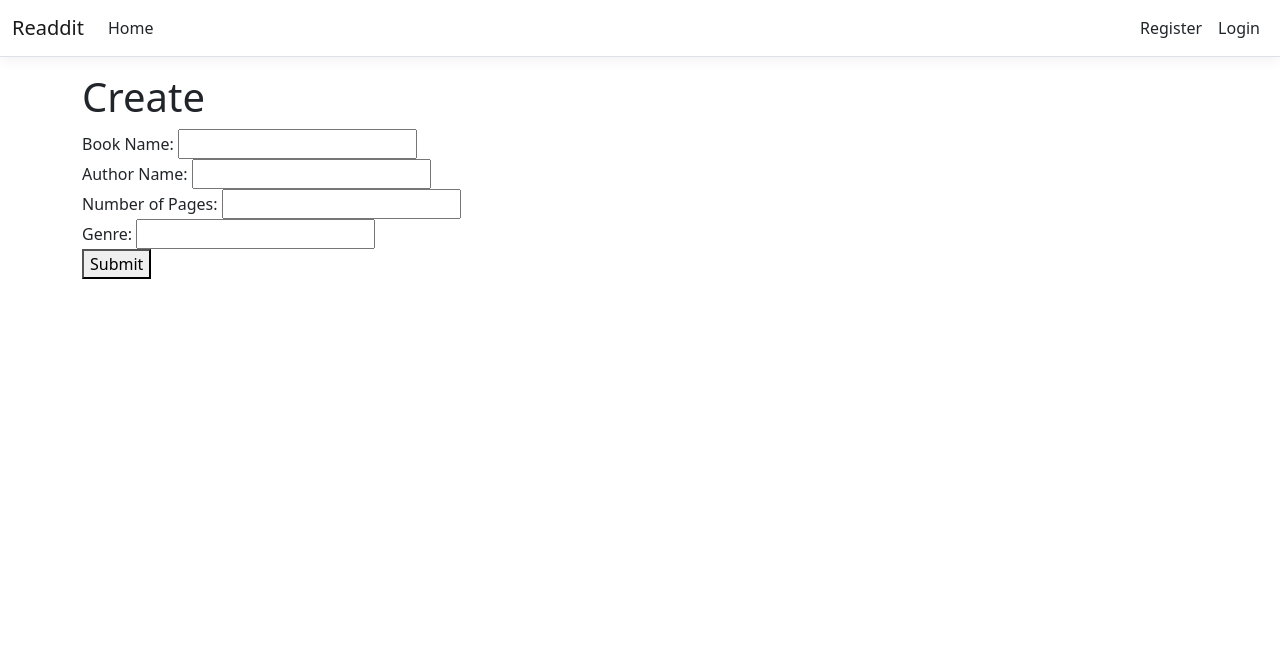
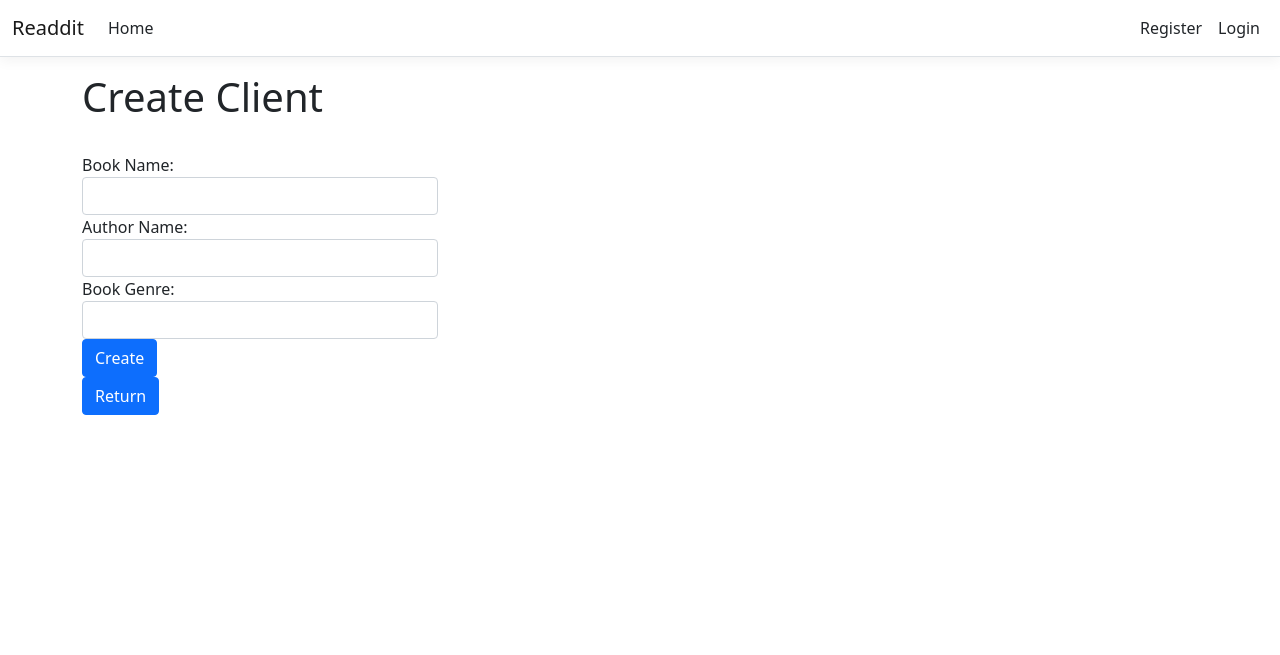
Before and after one commit to mirsaalf/Readdit, an ASP.NET Core app: page /Admin/Create in a window 1280 px wide. Shown: the top 655 px of the page. Run offline with ASP.NET Core 8, Linux system fonts and the light colour scheme; style sheets or scripts are compiled from the project's sources; some libraries are stand-ins or nearby versions.

Commit message:
Created the Create view for admin

```diff
--- a/Readdit/Views/Admin/Create.cshtml
+++ b/Readdit/Views/Admin/Create.cshtml
@@ -1,51 +1,83 @@
+@model Book
+
 @{
     ViewData["Title"] = "Create";
 }
 
-<!DOCTYPE html>
-<html>
-<head>
-    <title>@ViewData["Title"]</title>
-</head>
-<body>
-    <h1>Create</h1>
+@if (ViewData["Message"] != null)
+{
+    <div class="alert alert-success">
+        <h4>@ViewData["Message"]</h4>
+    </div>
+}
 
-    <form id="createBookForm">
-        <div>
-            <label for="bookName">Book Name:</label>
-            <input type="text" id="bookName" name="bookName">
+else
+{
+    <h1>Create Client</h1>
+    <br />
+    <div class="row">
+        <div class="col-md-4">
+            <form asp-action="Create" id="createBookForm">
+                <div asp-validation-summary="ModelOnly" class="text-danger"> </div>
+                <input type="hidden" asp-for="book_id" />
+                <div class="form-group">
+                    <label asp-for="book_name" class="control-label">Book Name:</label>
+                    <input asp-for="book_name" class="form-control">
+                    <span asp-validation-for="book_name" class="text-danger"></span>
+                </div>
+                <div class="form-group">
+                    <label asp-for="author_name" class="control-label">Author Name:</label>
+                    <input asp-for="author_name" class="form-control" />
+                    <span asp-validation-for="author_name" class="text-danger"></span>
+                </div>
+                <div class="form-group">
+                    <label asp-for="book_genre" class="control-label">Book Genre:</label>
+                    <input asp-for="book_genre" class="form-control" />
+                    <span asp-validation-for="book_genre" class="text-danger"></span>
+                </div>
+                <div class="form-group">
+                    <input type="submit" value="Create" class="btn btn-primary" />
+                </div>
+
+            </form>
         </div>
-        <div>
-            <label for="authorName">Author Name:</label>
-            <input type="text" id="authorName" name="authorName">
-        </div>
-        <div>
-            <label for="pages">Number of Pages:</label>
-            <input type="number" id="pages" name="pages">
-        </div>
-        <div>
-            <label for="genre">Genre:</label>
-            <input type="text" id="genre" name="genre">
-        </div>
-        <button type="submit">Submit</button>
-    </form>
+    </div>
+}
+<div>
+    <a class="btn btn-primary" asp-action="Index">Return</a>
+</div>
+
+@section Scripts {
+    @{
+        await Html.RenderPartialAsync("_ValidationScriptsPartial");
+    }
 
     <script>
         document.getElementById("createBookForm").addEventListener("submit", function (event) {
             event.preventDefault(); // Prevent the default form submission
 
             // Get form data
-            var bookName = document.getElementById("bookName").value;
-            var authorName = document.getElementById("authorName").value;
-            var pages = document.getElementById("pages").value;
-            var genre = document.getElementById("genre").value;
+            var formData = new FormData(this);
 
             // Perform AJAX request to add the book to the database
-            // Replace this with actual AJAX call to add the book
-            // After successful addition, display a popup message
-            // For example:
-            alert("Book '" + bookName + "' added to the directory.");
+            fetch("/Admin/Create", {
+                method: "POST",
+                body: formData
+            })
+                .then(response => {
+                    if (response.ok) {
+                        alert("Book added to the directory.");
+                        // Optionally, redirect to another page
+                        window.location.href = "/Admin/Index";
+                    } else {
+                        alert("Failed to add book to the directory.");
+                    }
+                })
+                .catch(error => {
+                    console.error("Error:", error);
+                    alert("An error occurred while processing the request.");
+                });
         });
+
     </script>
-</body>
-</html>
+}
```
